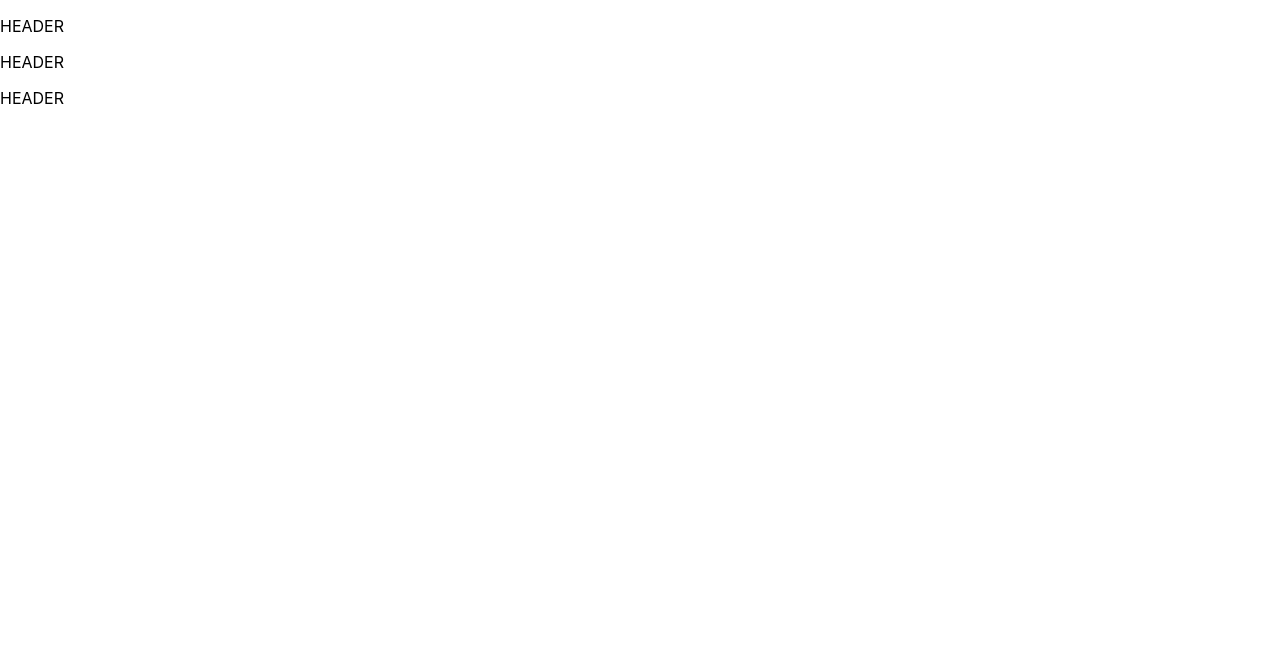
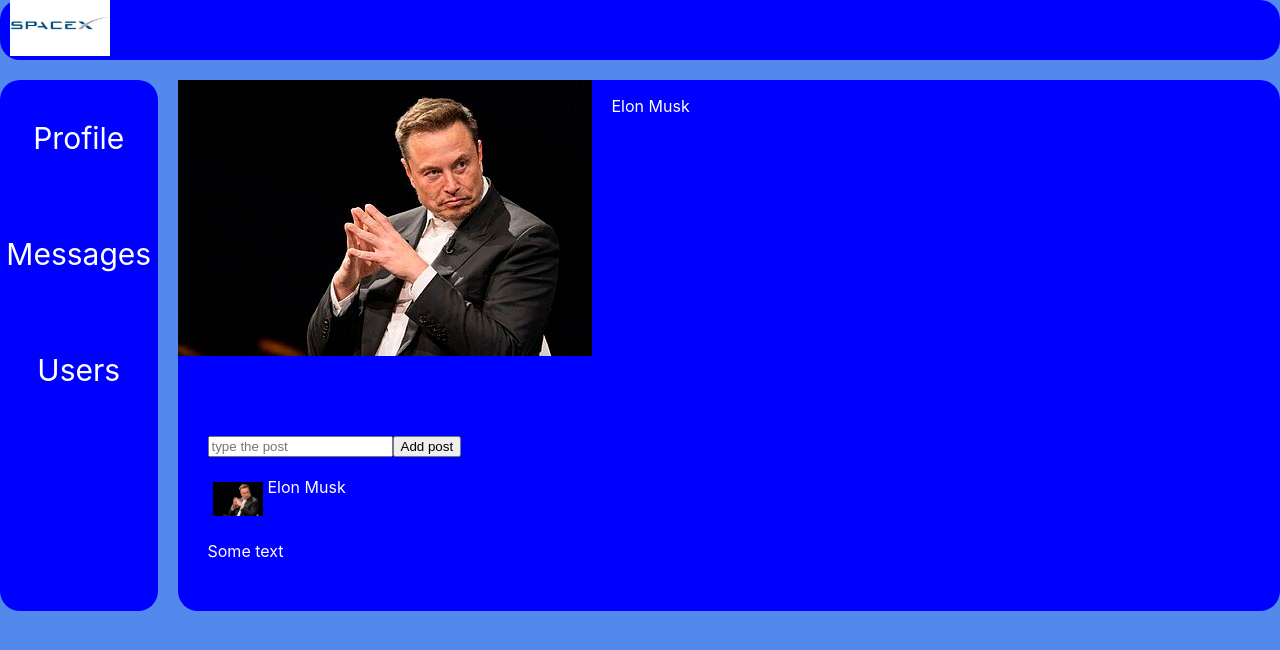
Before and after one commit to grimmd4ni/social-network, a React (Create React App) app: page / in a window 1280 px wide. Shown: the top 650 px of the page. Built offline with nearby package versions, Linux system fonts and the light colour scheme.

Commit message:
addedGrid

```diff
--- a/src/App.css
+++ b/src/App.css
@@ -1,38 +1,32 @@
-.App {
-  text-align: center;
+body{
+  margin:0;
+  padding:0;
+  background:rgb(83, 137, 237);
+  color:white;
 }
+.Wrapper{
+  width:100%;
+  margin:auto;
+  max-width:1500px;
+  display:grid;
+  grid-template-areas:
+                    "header header "
+                    "navbar profile";
+  grid-gap:20px;
+  grid-template-columns:2fr 14fr;
 
-.App-logo {
-  height: 40vmin;
-  pointer-events: none;
 }
-
-@media (prefers-reduced-motion: no-preference) {
-  .App-logo {
-    animation: App-logo-spin infinite 20s linear;
-  }
+.Wrapper > div{
+    background:blue;
+    border-radius:20px;
 }
-
-.App-header {
-  background-color: #282c34;
-  min-height: 100vh;
-  display: flex;
-  flex-direction: column;
-  align-items: center;
-  justify-content: center;
-  font-size: calc(10px + 2vmin);
-  color: white;
+.header{
+  grid-area:header;
 }
-
-.App-link {
-  color: #61dafb;
+.navbar{
+  grid-area:navbar;
+  text-align:center;
 }
-
-@keyframes App-logo-spin {
-  from {
-    transform: rotate(0deg);
-  }
-  to {
-    transform: rotate(360deg);
-  }
+.profile{
+  grid-area:profile;
 }
--- a/src/components/header/header.css
+++ b/src/components/header/header.css
@@ -0,0 +1,5 @@
+.headerImg{
+    width:100px;
+    text-align:left;
+    margin-left:10px;
+}
--- a/src/components/header/header.jsx
+++ b/src/components/header/header.jsx
@@ -1,11 +1,11 @@
-
+import logo from '../../images/spacex.jpg'
 import React from 'react'
 import './header.css';
 
 function Header() {
   return (
-    <div className="Header">
-        <p>HEADER</p>
+    <div className="header">
+        <img src={logo} alt="" className="headerImg" />
     </div>
   );
 }
--- a/src/components/navbar/navbar.css
+++ b/src/components/navbar/navbar.css
@@ -0,0 +1,17 @@
+.navbar{
+    text-align:center;
+    display:flex;
+    flex-direction:column;
+
+}
+.navbar a{
+    text-decoration:none;
+    color:white;
+    font-size:30px;
+    margin:40px 0;
+    transition:0.3s;
+    border-radius:20px;
+}
+.navbar a:hover{
+    background:rgb(77, 77, 235);
+}
--- a/src/components/navbar/navbar.jsx
+++ b/src/components/navbar/navbar.jsx
@@ -3,8 +3,10 @@
 
 function Navbar() {
   return (
-    <div className="Header">
-        <p>HEADER</p>
+    <div className="navbar">
+        <a href="">Profile</a>
+        <a href="">Messages</a>
+        <a href="">Users</a>
     </div>
   );
 }
--- a/src/components/profile/profile.css
+++ b/src/components/profile/profile.css
@@ -0,0 +1,24 @@
+.me{
+    display:grid;
+    grid-template-columns:5fr 10fr;
+    grid-gap:20px;
+}
+.profileInput{
+    margin-top:50px;
+}
+.posts{
+    margin:20px;
+    padding:10px;
+    border-radius:20px;
+
+}
+.posts img{
+    width:50px;
+    margin:5px;
+}
+.post{
+    margin:20px 0;
+}
+.post span{
+    vertical-align:top;
+}
--- a/src/components/profile/profile.jsx
+++ b/src/components/profile/profile.jsx
@@ -1,10 +1,24 @@
 import React from 'react'
 import './profile.css';
-
+import elon from '../../images/elonmusk.jpg'
+import elonMini from '../../images/elonmusk.jpg'
 function Profile() {
   return (
-    <div className="Header">
-        <p>HEADER</p>
+    <div className="profile">
+      <div className="me">
+        <img src={elon} alt="" />
+        <p>Elon Musk</p>
+      </div>
+      <div className="posts">
+        <input className="profileInput" type="text" placeholder='type the post' />
+        <button className="addPost">Add post</button>
+        <div className="post">
+            <img src={elonMini} alt="" />
+            <span >Elon Musk</span>
+            <p>Some text</p>
+        </div>
+      </div>
+
     </div>
   );
 }
```
Also changed, not shown: comandos.txt, src/images/elonmusk.jpg (added), src/images/spacex.jpg (added).
